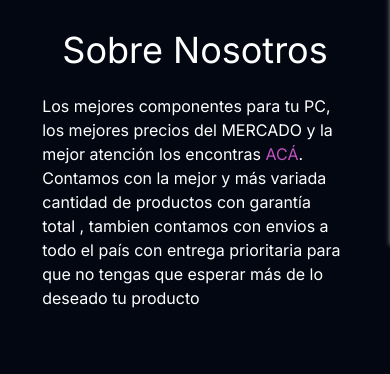
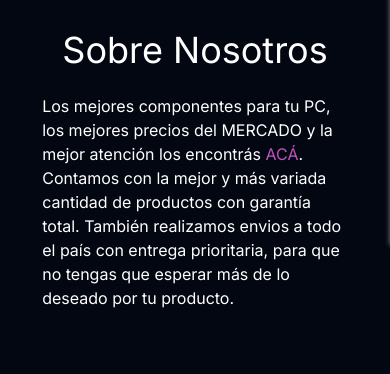
Before and after one commit to Bara1422/Todo-Gaming-next, a Next.js app: page / in a window 390 px wide. Shown: the part 603-977 px from the top of the page. Built offline with nearby package versions, Linux system fonts and the light colour scheme; no server answers.

Commit message:
myorders and orderresume responsive to 280px

```diff
--- a/app/components/AboutUs.jsx
+++ b/app/components/AboutUs.jsx
@@ -10,14 +10,14 @@ const AboutUs = () => {
       <h2 className='text-4xl'>Sobre Nosotros</h2>
       <p className='py-6 w-4/5 md:w-3/6 mx-auto text-start md:text-2xl sm:text-lg text-md '>
         Los mejores componentes para tu PC, los mejores precios del MERCADO y la
-        mejor atención los encontras
+        mejor atención los encontrás
         <Link href='/products' className='text-amethyst-600'>
           {' '}
           ACÁ
         </Link>
         . Contamos con la mejor y más variada cantidad de productos con garantía
-        total , tambien contamos con envios a todo el país con entrega
-        prioritaria para que no tengas que esperar más de lo deseado tu producto
+        total. También realizamos envios a todo el país con entrega prioritaria,
+        para que no tengas que esperar más de lo deseado por tu producto.
       </p>
     </section>
   )
--- a/app/components/BurgerMenu.jsx
+++ b/app/components/BurgerMenu.jsx
@@ -109,7 +109,7 @@ const BurgerMenu = () => {
           </>
         ) : (
           <Link href='/login' onClick={handleHiddenMenus} className=''>
-            <button className='px-3 py-2 text-sm border-solid hover:border-amethyst-600 rounded-md border '>
+            <button className='px-3 py-2 text-sm border-solid hover:border-amethyst-600 rounded-md border'>
               Ingresar
             </button>
           </Link>
--- a/app/components/MyOrders.jsx
+++ b/app/components/MyOrders.jsx
@@ -5,7 +5,7 @@ import React from 'react'
 
 const MyOrders = ({ orders }) => {
   return (
-    <section className='sm:w-[70%] min-h-screen w-full'>
+    <section className='sm:w-[70%]  min-h-screen '>
       <div className='w-full bg-[#0000003d] rounded-2xl sm:p-7 p-0 backdrop-blur-lg text-white'>
         <div className='max-w-screen-lg p-2'>
           <div className='pb-5 border-b border-[#e5edef] mb-5'>
@@ -18,7 +18,7 @@ const MyOrders = ({ orders }) => {
                 className=' bg-white border border-[#e5edef] rounded-lg mb-7 overflow-hidden'
                 key={order.id}
               >
-                <div className='w-full sm:p-7 p-4 relative flex justify-between gap-2 '>
+                <div className='w-full sm:p-5 p-3 relative flex justify-between sm:gap-2 gap-1 '>
                   <ul className='flex flex-col justify-center w-full'>
                     <li className='w-full flex align-top leading-[1.7] text-ellipsis overflow-hidden whitespace-nowrap text-[#7d7d7d]'>
                       <span className='min-w-[50px] pr-1 font-semibold inline-block text-[#332927]'>
@@ -40,7 +40,7 @@ const MyOrders = ({ orders }) => {
 
                   <div className='flex items-center justify-center flex-col'>
                     <Link href={`my-orders/${order.id}/order-items`}>
-                      <button className='m-0 w-28 sm:w-36 text-white h-auto rounded-lg border-none p-2 cursor-pointer bg-red-600 text-center hover:opacity-70 active:opacity-100'>
+                      <button className='m-0 w-24 sm:w-36 text-white h-auto rounded-lg border-none p-2 cursor-pointer bg-red-600 text-center hover:opacity-70 active:opacity-100'>
                         Ver resumen
                       </button>
                     </Link>
--- a/app/components/OrderResumeById.jsx
+++ b/app/components/OrderResumeById.jsx
@@ -41,7 +41,7 @@ const OrderResumeById = ({ id, isLoading, orders }) => {
     <>
       {isLoading && <Spinner />}
       <div className='sm:w-4/6 md:px-5 flex items-center '>
-        <div className='w-full bg-[#fafafa] text-black rounded-3xl sm:p-5 py-2 '>
+        <div className='w-full bg-[#fafafa] text-black md:rounded-3xl rounded-xl sm:p-5 py-2 '>
           <div className='flex  justify-start items-center border-b  border-[#e5edef] px-5 sm:gap-2 '>
             <Link href='/my-orders'>
               <CustomButton w={16}>Volver</CustomButton>
--- a/app/components/Wrapper.jsx
+++ b/app/components/Wrapper.jsx
@@ -2,7 +2,7 @@ import React from 'react'
 
 const Wrapper = ({ children }) => {
   return (
-    <div className='flex-1 flex justify-around max-w-screen-xl md:pt-36 pt-14 z-10'>
+    <div className='flex-1 flex justify-around max-w-screen-xl md:pt-36 pt-[4.5rem] z-10'>
       {children}
     </div>
   )
```
